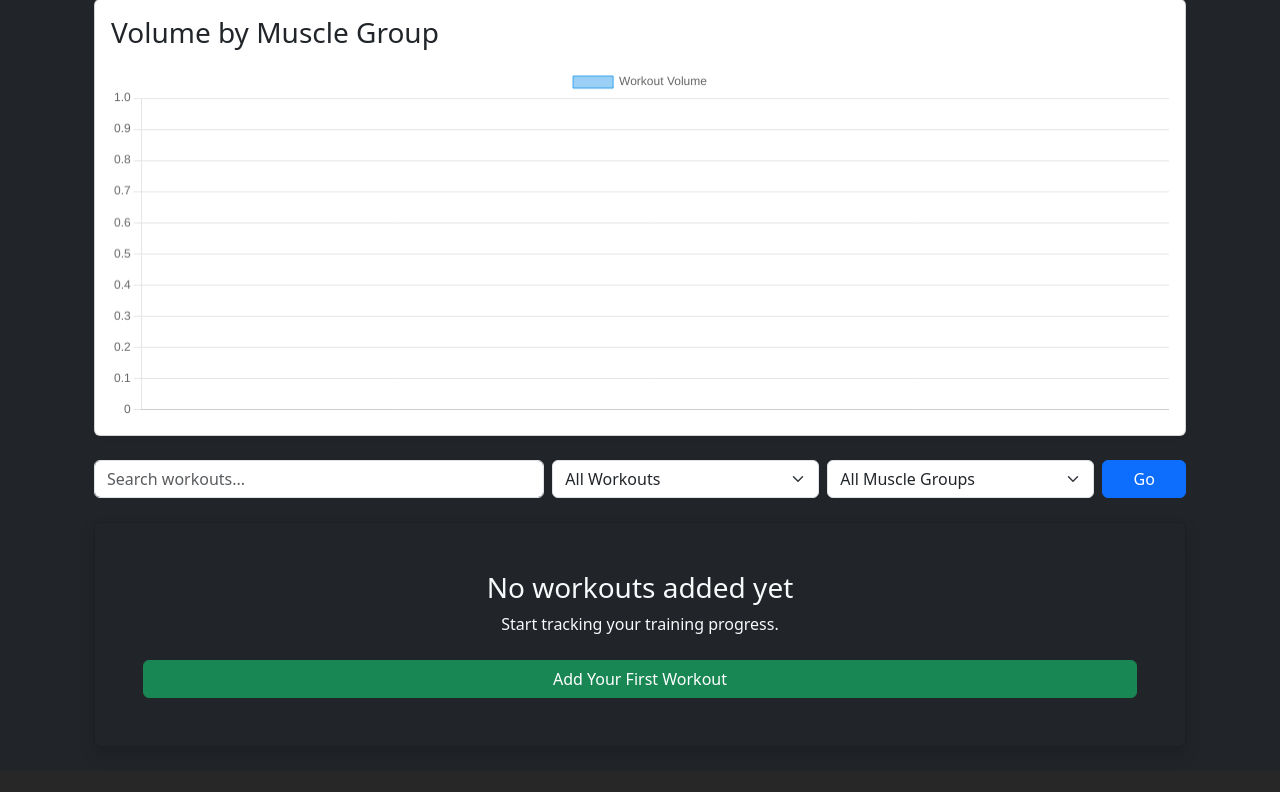
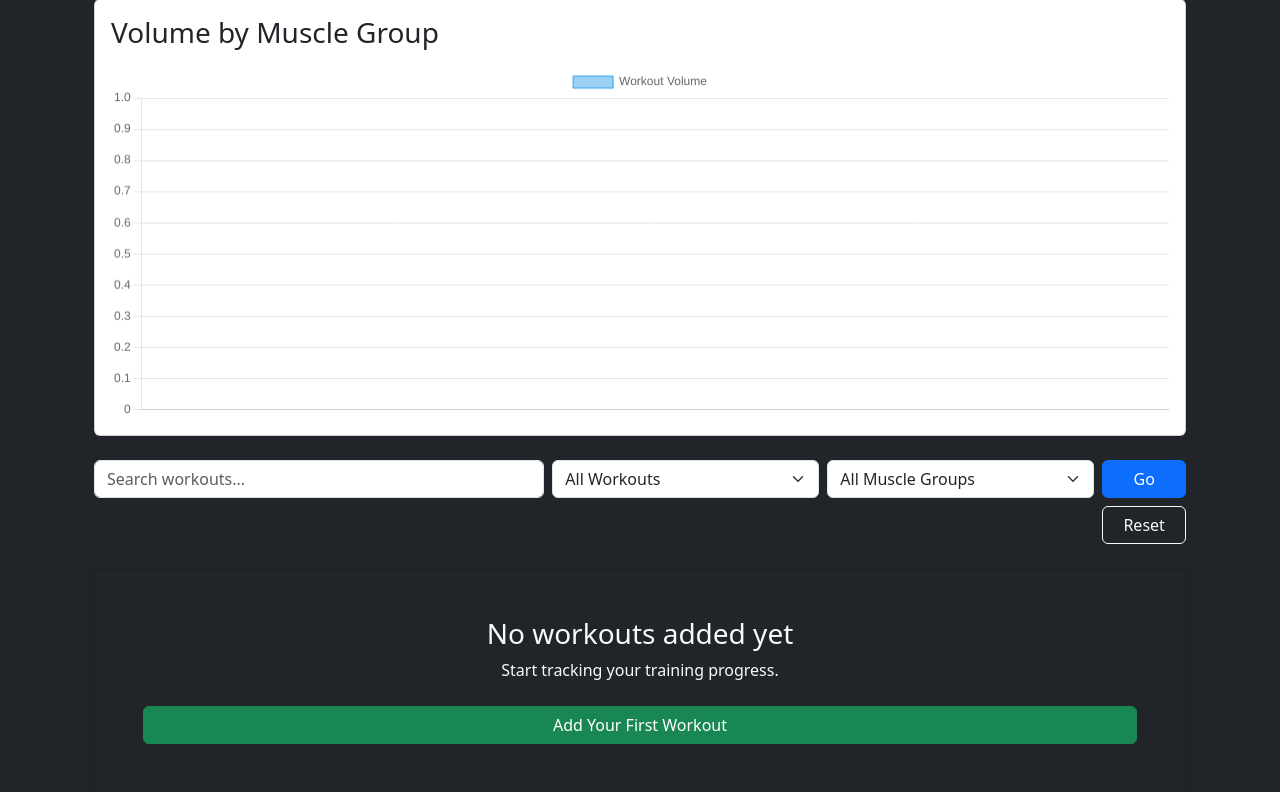
Before and after one commit to DarthCookie45/Workout-tracker-app, a Django app: page / in a window 1280 px wide. Shown: the part 377-1169 px from the top of the page. Before the commit the page ends 1075 px from the top, so only its background shows below. Run offline with Django 5.2, Linux system fonts and the light colour scheme; the visitor is signed in with stand-in values (Sample User, id 1); data that the repository does not hold is empty.

Commit message:
Add reset filters button

```diff
--- a/tracker/templates/tracker/home.html
+++ b/tracker/templates/tracker/home.html
@@ -126,6 +126,9 @@
       <!-- Submit Button -->
       <div class="col-md-1 d-grid">
         <button class="btn btn-primary" type="submit">Go</button>
+        <a href="{% url 'home' %}" class="btn btn-outline-light mt-2">
+          Reset
+        </a>
       </div>
     </div>
   </form>
```
Also changed, not shown: README.md.
